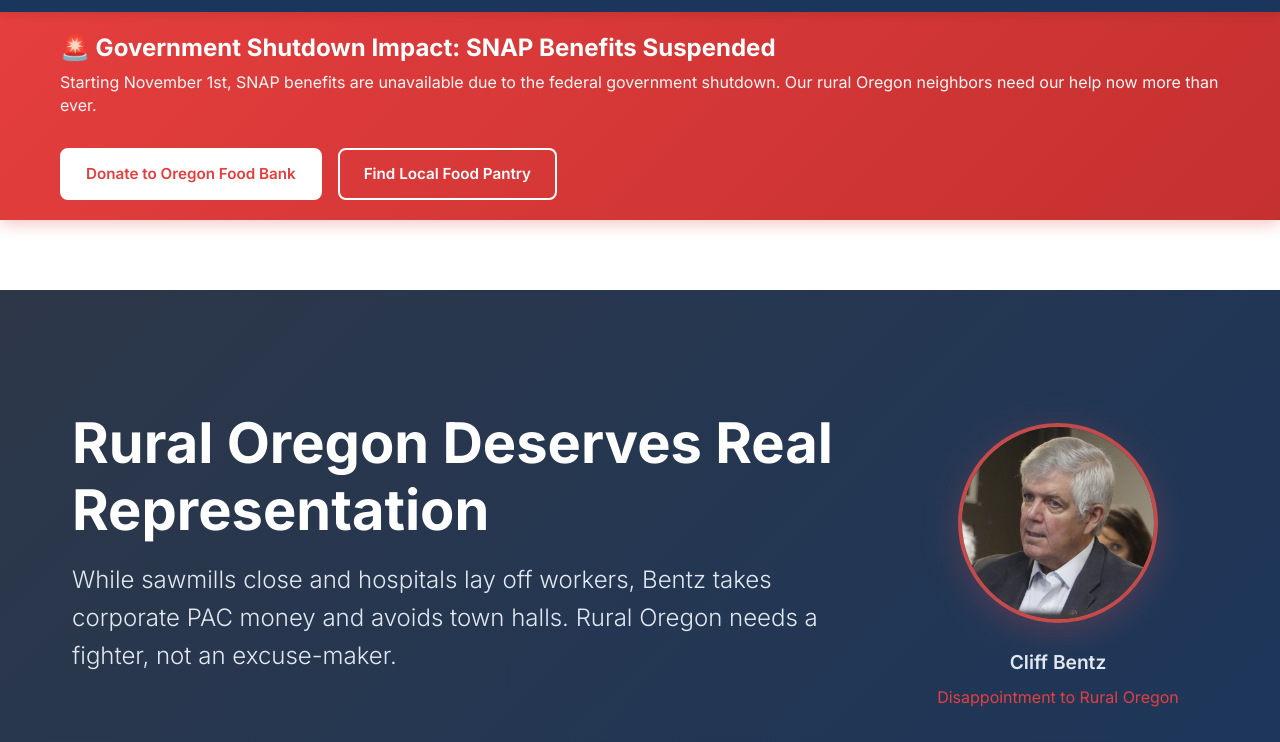
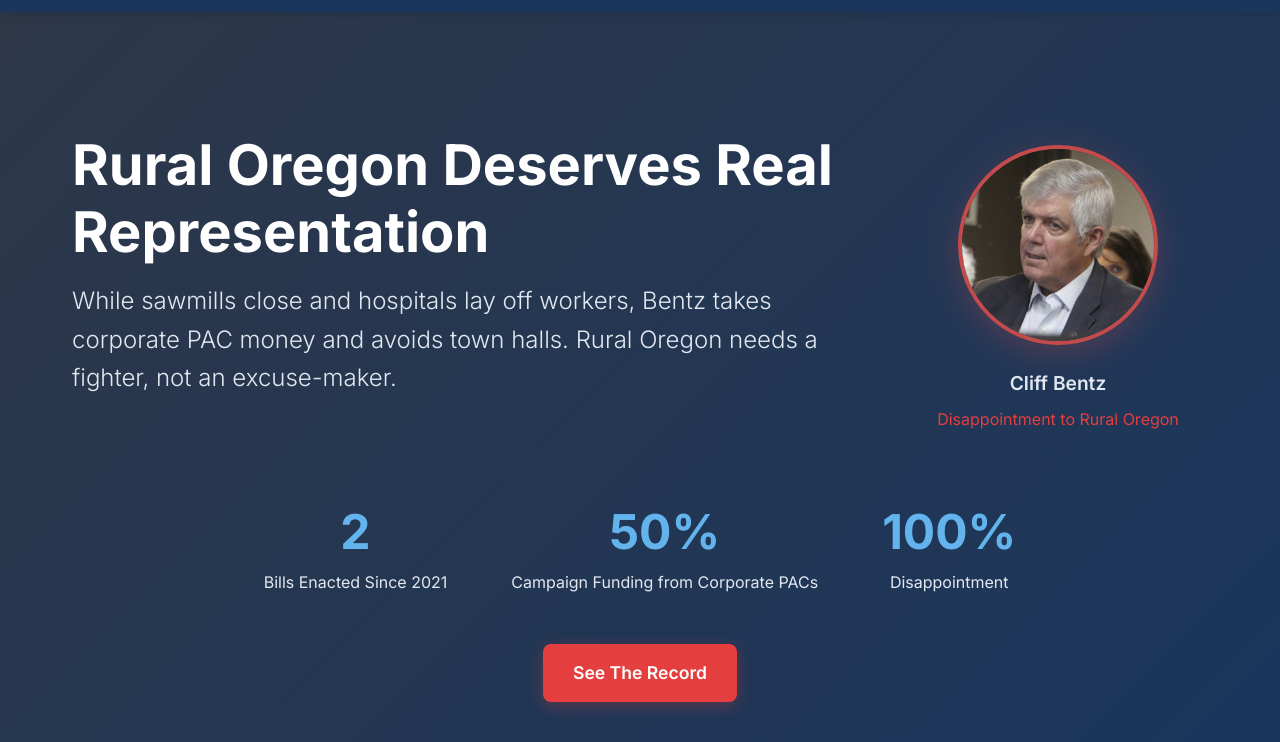
Before and after one commit to joshooaj/byebyebentz, a website: page index.html in a window 1280 px wide. Shown: the part 58-800 px from the top of the page. Drawn offline with Linux system fonts and the light colour scheme.

Commit message:
Remove emergency food bank donation banner due to federal emergency fund ruling

```diff
--- a/index.html
+++ b/index.html
@@ -76,26 +76,6 @@
             </div>
         </nav>
     </header>
-
-    <!-- Emergency Food Bank Call to Action -->
-    <section class="emergency-banner">
-        <div class="container">
-            <div class="emergency-content">
-                <div class="emergency-text">
-                    <h2>🚨 Government Shutdown Impact: SNAP Benefits Suspended</h2>
-                    <p>Starting November 1st, SNAP benefits are unavailable due to the federal government shutdown. Our rural Oregon neighbors need our help now more than ever.</p>
-                </div>
-                <div class="emergency-actions">
-                    <a href="https://www.oregonfoodbank.org/donate/" target="_blank" rel="noopener" class="emergency-button primary">
-                        Donate to Oregon Food Bank
-                    </a>
-                    <a href="https://www.oregonfoodbank.org/find-support" target="_blank" rel="noopener" class="emergency-button secondary">
-                        Find Local Food Pantry
-                    </a>
-                </div>
-            </div>
-        </div>
-    </section>
 
     <main>
         <section class="hero">
```
